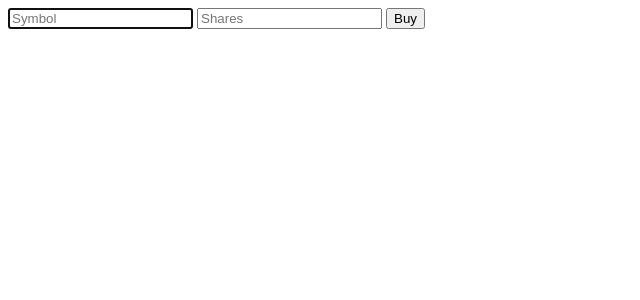
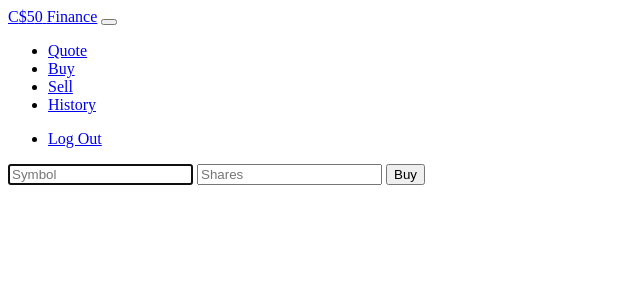
Before and after one commit to hyunchol-jun/CS50Finance, a Flask app: page /buy in a window 1280 px wide. Shown: the top 300 px of the page, without its empty margins (0-640 px from the left). Run offline with Flask 2, Linux system fonts and the light colour scheme; the visitor is signed in with stand-in values (Sample User, id 1).

Commit message:
Add navigation bar

```diff
--- a/templates/layout.html
+++ b/templates/layout.html
@@ -1,11 +1,36 @@
 <!DOCTYPE html>
 <html lang="en">
     <head>
+        <meta name="viewport" content="initial-scale=1, width=device-width">
         <title>
-            Title
+            Personal Finance
         </title>
     </head>
     <body>
+        <nav class="navbar navbar-expand-md navbar-light bg-light border">
+            <a class="navbar-brand" href="/"><span class="blue">C</span><span class="red">$</span><span class="yellow">5</span><span class="green">0</span> <span class="red">Finance</span></a>
+            <button aria-controls="navbar" aria-expanded="false" aria-label="Toggle navigation" class="navbar-toggler" data-target="#navbar" data-toggle="collapse" type="button">
+                <span class="navbar-toggler-icon"></span>
+            </button>
+            <div class="collapse navbar-collapse" id="navbar">
+                {% if session.user_id %}
+                    <ul class="navbar-nav mr-auto mt-2">
+                        <li class="nav-item"><a class="nav-link" href="/quote">Quote</a></li>
+                        <li class="nav-item"><a class="nav-link" href="/buy">Buy</a></li>
+                        <li class="nav-item"><a class="nav-link" href="/sell">Sell</a></li>
+                        <li class="nav-item"><a class="nav-link" href="/history">History</a></li>
+                    </ul>
+                    <ul class="navbar-nav ml-auto mt-2">
+                        <li class="nav-item"><a class="nav-link" href="/logout">Log Out</a></li>
+                    </ul>
+                {% else %}
+                    <ul class="navbar-nav ml-auto mt-2">
+                        <li class="nav-item"><a class="nav-link" href="/register">Register</a></li>
+                        <li class="nav-item"><a class="nav-link" href="/login">Log In</a></li>
+                    </ul>
+                {% endif %}
+            </div>
+        </nav>
         {% if get_flashed_messages() %}
             <header>
                 <div role="alert">
```
Also changed, not shown: templates/index.html (+0 -7 lines).
